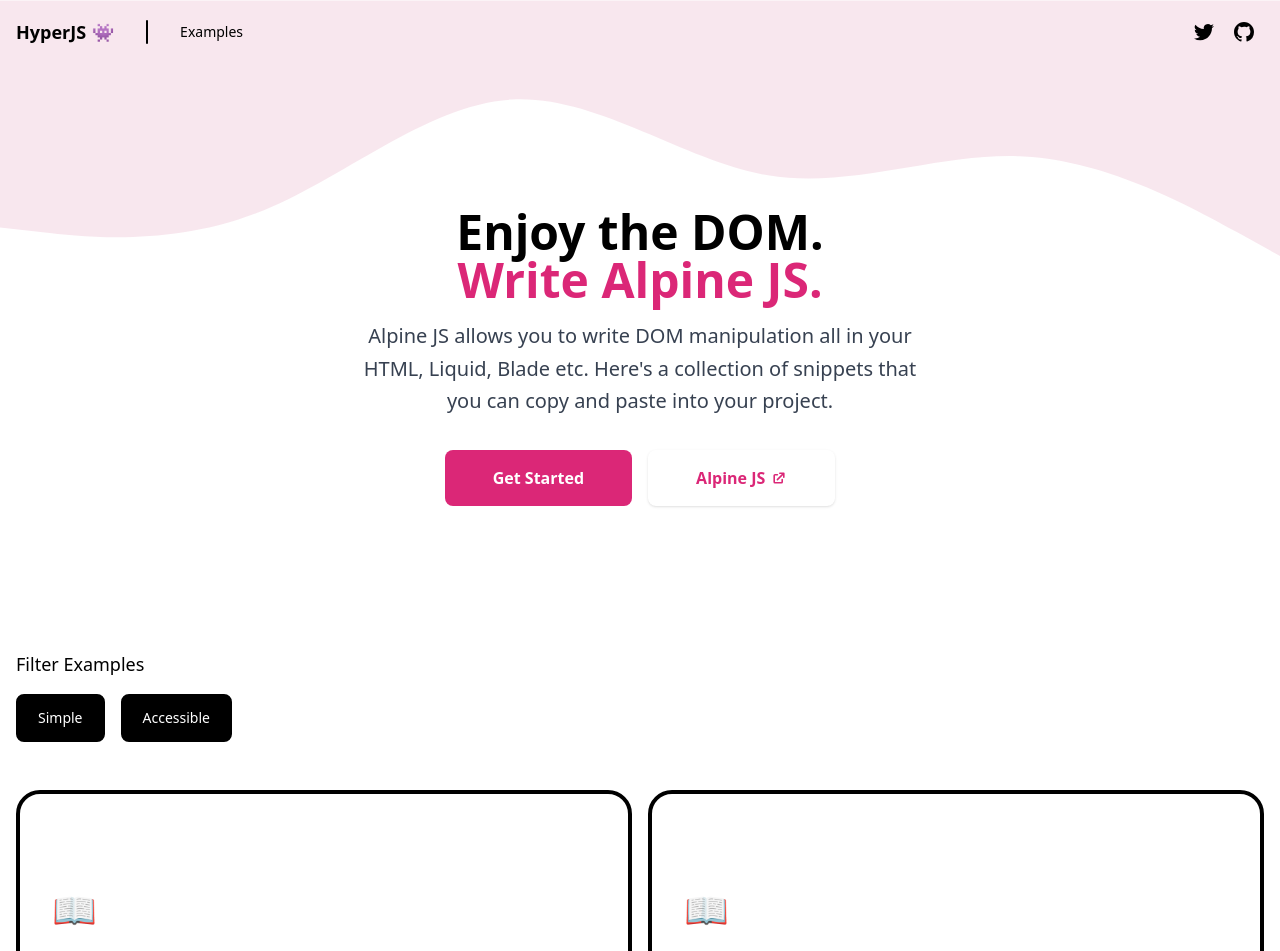
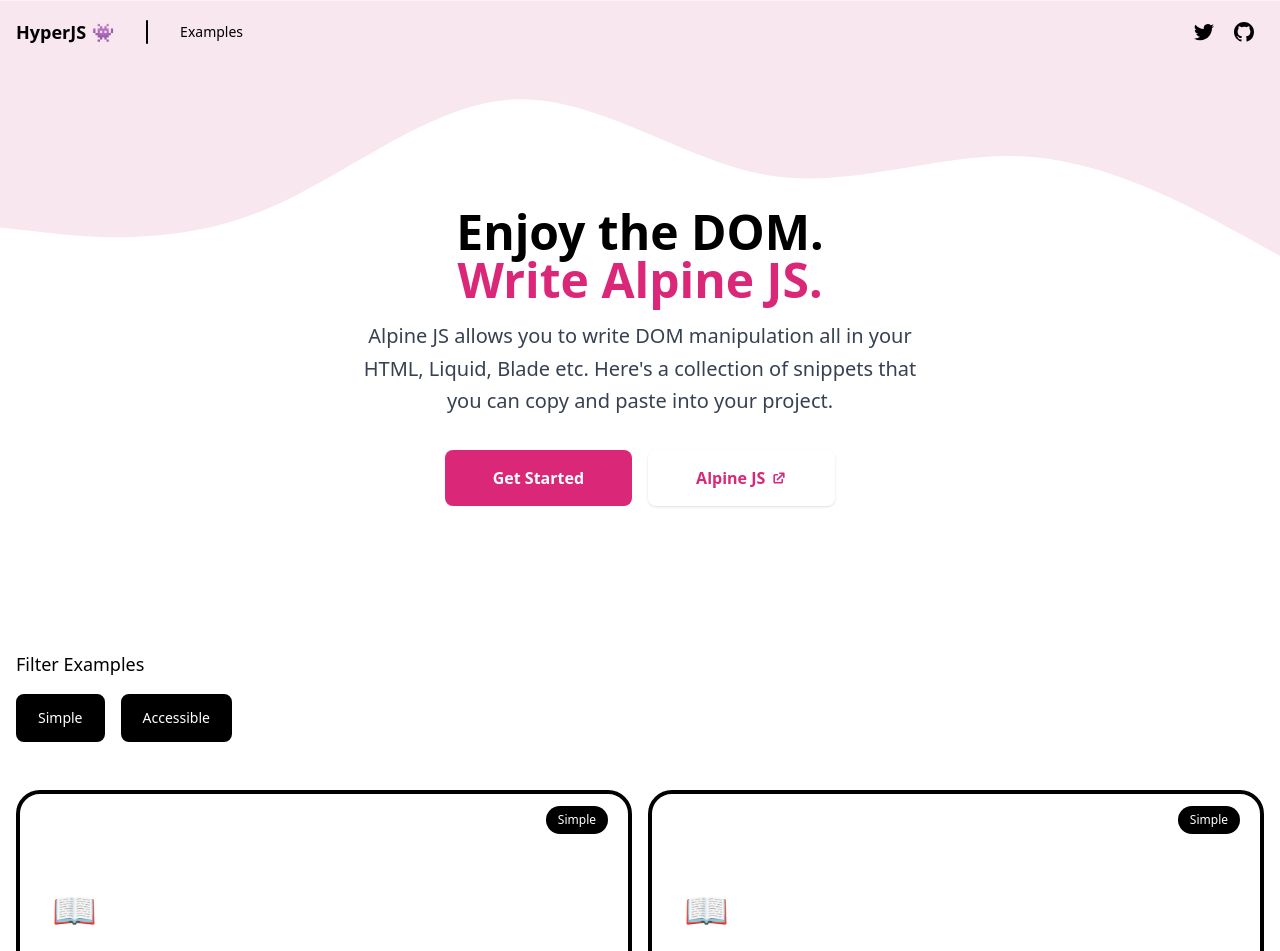
Before and after one commit to markmead/hyperjs, a Next.js app: page / in a window 1280 px wide. Shown: the top 951 px of the page. Built offline with nearby package versions, Linux system fonts and the light colour scheme.

Commit message:
Add card tag

```diff
--- a/components/Card.js
+++ b/components/Card.js
@@ -1,9 +1,23 @@
 import Link from "next/link";
 
-export default function Card({ title, description, path, emoji }) {
+export default function Card({
+  title,
+  description,
+  path,
+  emoji,
+  simple,
+  accessible,
+}) {
   return (
     <Link as={`/examples/${path}`} href={`/examples/[slug]`}>
-      <a className="block h-56 group" href="/blog">
+      <a className="relative block h-56 group">
+        {(simple || accessible) && (
+          <span className="absolute z-50 text-xs font-medium text-white bg-black top-4 right-6 px-3 py-1.5 rounded-full group-hover:right-8 group-hover:top-2 transition-all">
+            {simple && "Simple"}
+            {accessible && "Accessible"}
+          </span>
+        )}
+
         <div className="relative flex items-end h-full transition bg-white border-4 border-black group-hover:-translate-x-2 group-hover:-translate-y-2 rounded-3xl group-hover:shadow-[8px_8px_0_0_#000] p-8">
           <div className="lg:group-hover:opacity-0 lg:group-hover:absolute">
             <span
@@ -13,6 +27,7 @@
             >
               {emoji}
             </span>
+
             <p className="mt-4 text-xl font-bold sm:text-2xl">{title}</p>
           </div>
 
--- a/pages/index.js
+++ b/pages/index.js
@@ -73,6 +73,8 @@
                   description={component.data.description}
                   path={mdx(component.filePath)}
                   emoji={component.data.emoji}
+                  simple={component.data.simple}
+                  accessible={component.data.accessible}
                 />
               </li>
             ))}
```
